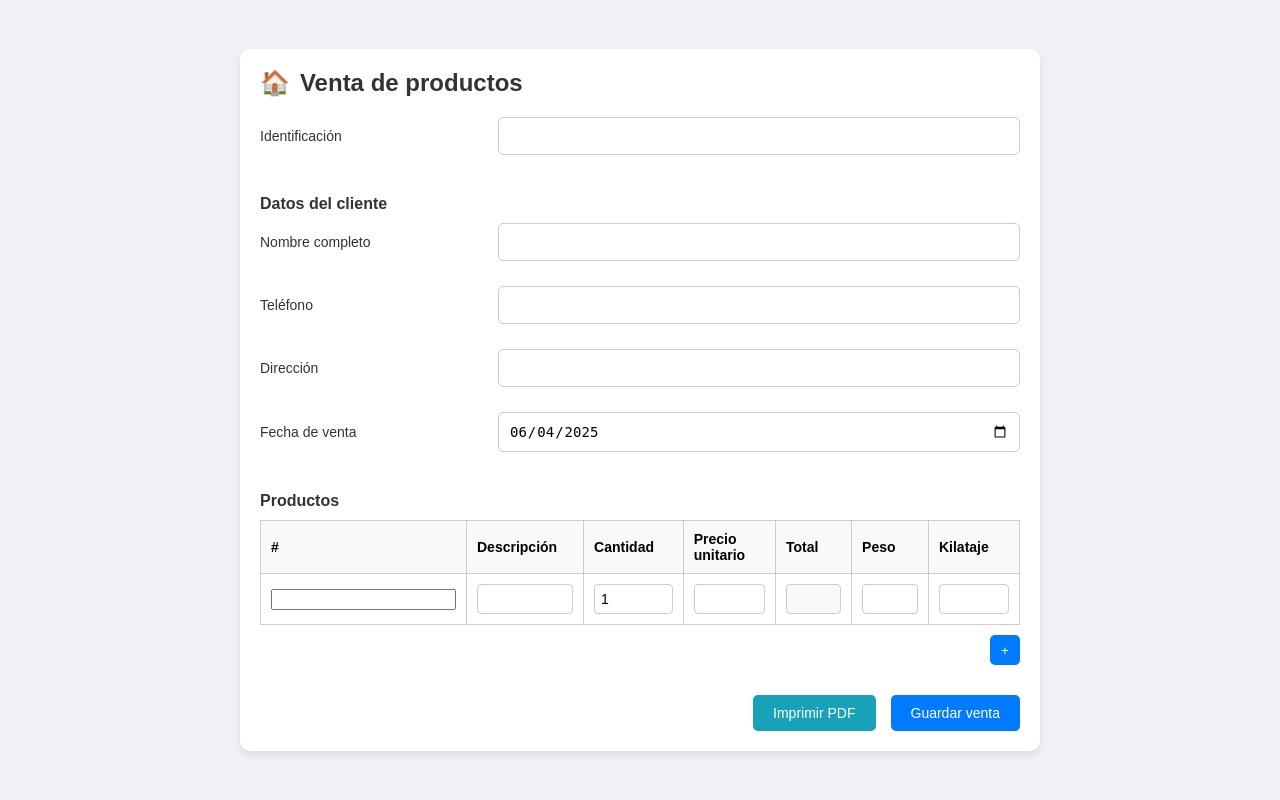
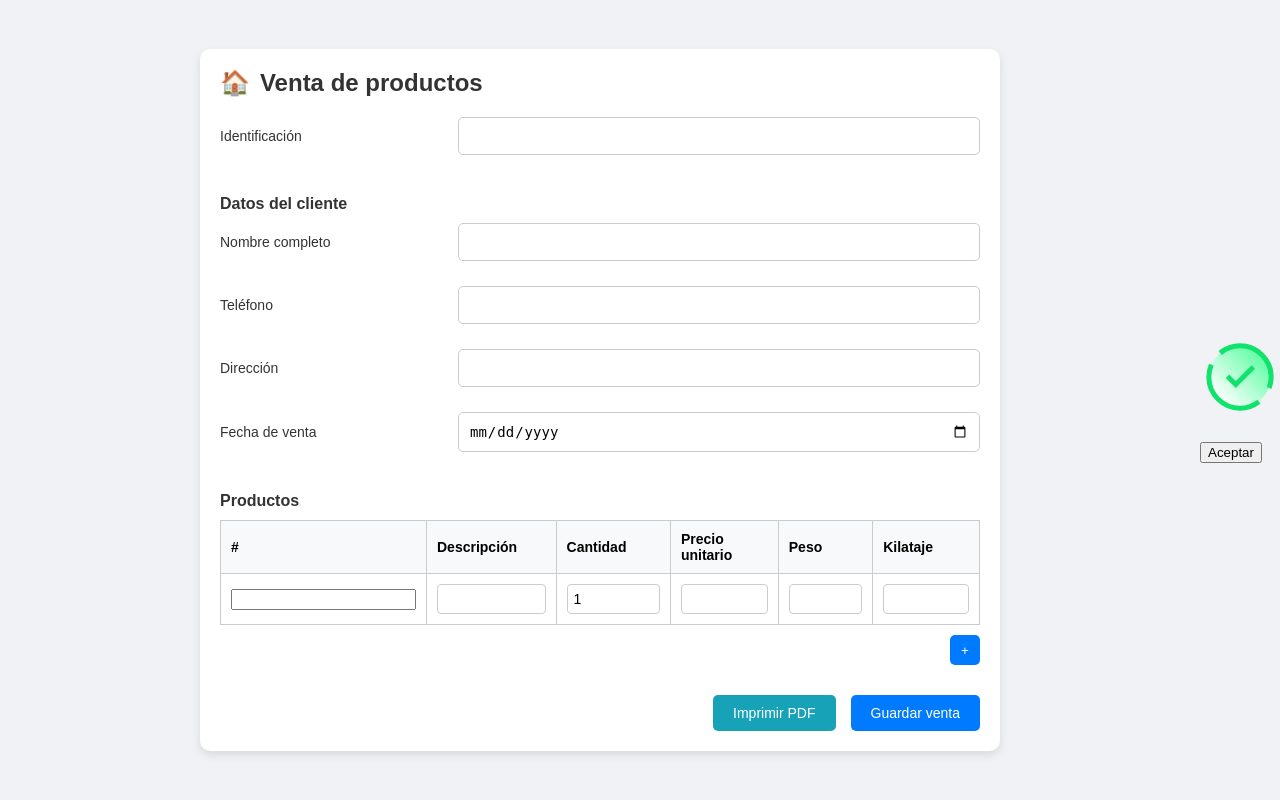
Before and after one commit to winsignares/sivande, a Flask app: page /ventas in a window 1280 px wide. Run offline with Flask 3, Linux system fonts and the light colour scheme; parts of the project's set-up code (start-up, migrations or seed data) failed here and were passed over.

Commit message:
feat(ventas.js): implementar creación de contrato venta y mostrar mensaje de éxito

```diff
--- a/app/api/contratoController.py
+++ b/app/api/contratoController.py
@@ -92,6 +92,7 @@
           db.session.add(producto)
           db.session.commit()
           producto_contrato = Producto_contrato(nuevo_contrato.id, producto.id, 0, 0)
+          db.session.add(producto_contrato)
 
     db.session.commit()
 
--- a/app/config/templates/ventas.html
+++ b/app/config/templates/ventas.html
@@ -54,20 +54,20 @@
                             <th>Descripción</th>
                             <th>Cantidad</th>
                             <th>Precio unitario</th>
-                            <th>Total</th>
+                            <!-- <th>Total</th> -->
                             <th>Peso</th>
                             <th>Kilataje</th>
                         </tr>
                     </thead>
                     <tbody>
-                        <tr>
+                        <tr class="producto-row">
                             <td><input type="text" class="id_producto"></td>
-                            <td><input type="text" class="product-input"></td>
-                            <td><input type="number" class="product-input" value="1"></td>
-                            <td><input type="number" class="product-input"></td>
-                            <td><input type="number" class="product-input" readonly></td>
-                            <td><input type="number" class="product-input" step="0.01"></td>
-                            <td><input type="text" class="product-input"></td>
+                            <td><input type="text" class="product-input desc"></td>
+                            <td><input type="number" class="product-input cant" value="1"></td>
+                            <td><input type="number" class="product-input precio"></td>
+                            <!-- <td><input type="number" class="product-input" readonly></td> -->
+                            <td><input type="number" class="product-input peso" step="0.01"></td>
+                            <td><input type="text" class="product-input kilates"></td>
                         </tr>
                     </tbody>
                 </table>
@@ -84,6 +84,48 @@
             </div>
         </form>
     </div>
+
+          <!-- Modal overlay -->
+          <div id="successModal" class="fixed inset-0 flex items-center justify-center bg-black/30 z-50 hidden">
+            <!-- Modal content -->
+            <div class="max-w-md w-full mx-auto bg-gray-900 rounded-xl overflow-hidden shadow-lg">
+              <div class="pt-12 pb-8 px-5 text-center">
+                <div class="inline-flex items-center justify-center w-12 h-12 mb-5 rounded-full">
+                  <!-- Ícono de éxito -->
+                  <svg viewBox="0 0 48 48" height="80" width="80" xmlns="http://www.w3.org/2000/svg">
+                    <linearGradient id="SVGID_1_" x1="37.081" x2="10.918" y1="10.918" y2="37.081" gradientUnits="userSpaceOnUse">
+                      <stop offset="0" stop-color="#60fea4"/>
+                      <stop offset="1" stop-color="#fff"/>
+                    </linearGradient>
+                    <circle fill="url(#SVGID_1_)" cx="24" cy="24" r="18.5"/>
+                    <path d="M35.4,38.8C32.2,41.2,28.3,42.7,24,42.7C13.7,42.7,5.3,34.3,5.3,24c0-2.6,0.6-5.2,1.5-7.4" stroke="#10e36c" stroke-width="3" fill="none"/>
+                    <path d="M12.1,9.6C15.3,7,19.5,5.3,24,5.3c10.3,0,18.7,8.4,18.7,18.7c0,2.3-0.4,4.5-1.2,6.6" stroke="#10e36c" stroke-width="3" fill="none"/>
+                    <polyline points="16.5,23.5 21.5,28.5 32,18" stroke="#10e36c" stroke-width="3" fill="none"/>
+                  </svg>
+                </div>
+                <h4 class="text-xl text-gray-100 font-semibold mb-3" id="successMessage">
+
+                </h4>
+              </div>
+              <div class="pb-6 px-6 text-center bg-gray-800">
+                <button onclick="closeModal()" class="w-full py-3 px-5 text-center font-semibold text-white bg-green-500 hover:bg-green-600 rounded-lg transition duration-200">
+                  Aceptar
+                </button>
+              </div>
+            </div>
+          </div>
+
+          <script>
+            // function openModal() {
+            //   document.getElementById("successModal").classList.remove("hidden");
+            // }
+
+            function closeModal() {
+              document.getElementById("successModal").classList.add("hidden");
+            }
+
+          </script>
+
     <script type="module" src="../static/js/view/ventas.js"></script>
 
 </body>
```
Also changed, not shown: app/config/static/js/view/ventas.js (+68 -1 lines).
